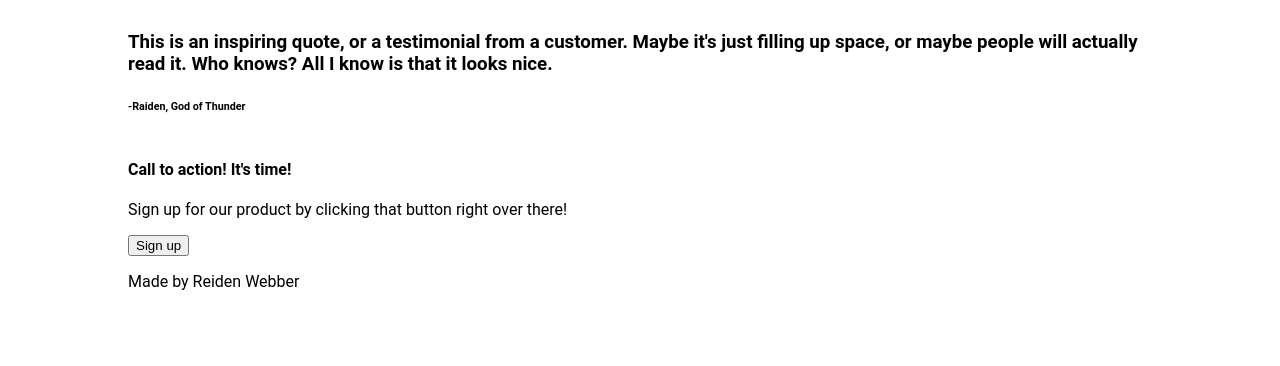
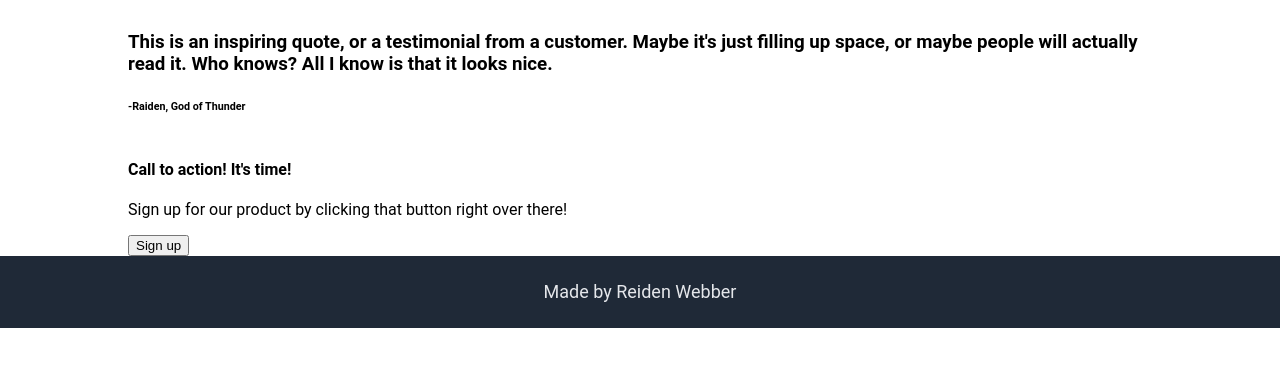
Before and after one commit to reiden-webber/landing-page-layout, a plain HTML site: page index.html in a window 1280 px wide. Shown: the part 544-910 px from the top of the page. Drawn offline with Linux system fonts and the light colour scheme.

Commit message:
Style footer
This commit styles the footer to reflect the header's style.

```diff
--- a/index.html
+++ b/index.html
@@ -60,8 +60,8 @@
     </div>
   </div>
 
-  <div class="footer">
-    <footer><p>Made by Reiden Webber</p></footer>
-  </div>
+  <footer>
+    <p class="secondary-text">Made by Reiden Webber</p>
+  </footer>
 </body>
 </html>
--- a/styles.css
+++ b/styles.css
@@ -10,22 +10,29 @@ body > * {
   padding: 0 128px;
 }
 
-header {
+header,
+footer {
   background-color: #1f2937;
   height: 72px;
   display: flex;
   align-items: center;
+}
+
+header {
   justify-content: space-between;
-  display: flex;
+}
+
+footer {
+  justify-content: center;
 }
 
 .logo {
   font-size: 24px;
   color: #f9faf8;
-
 }
 
-.link {
+.link,
+.secondary-text {
   font-size: 18px;
   color: #e5e7eb;
   text-decoration: none;
```
